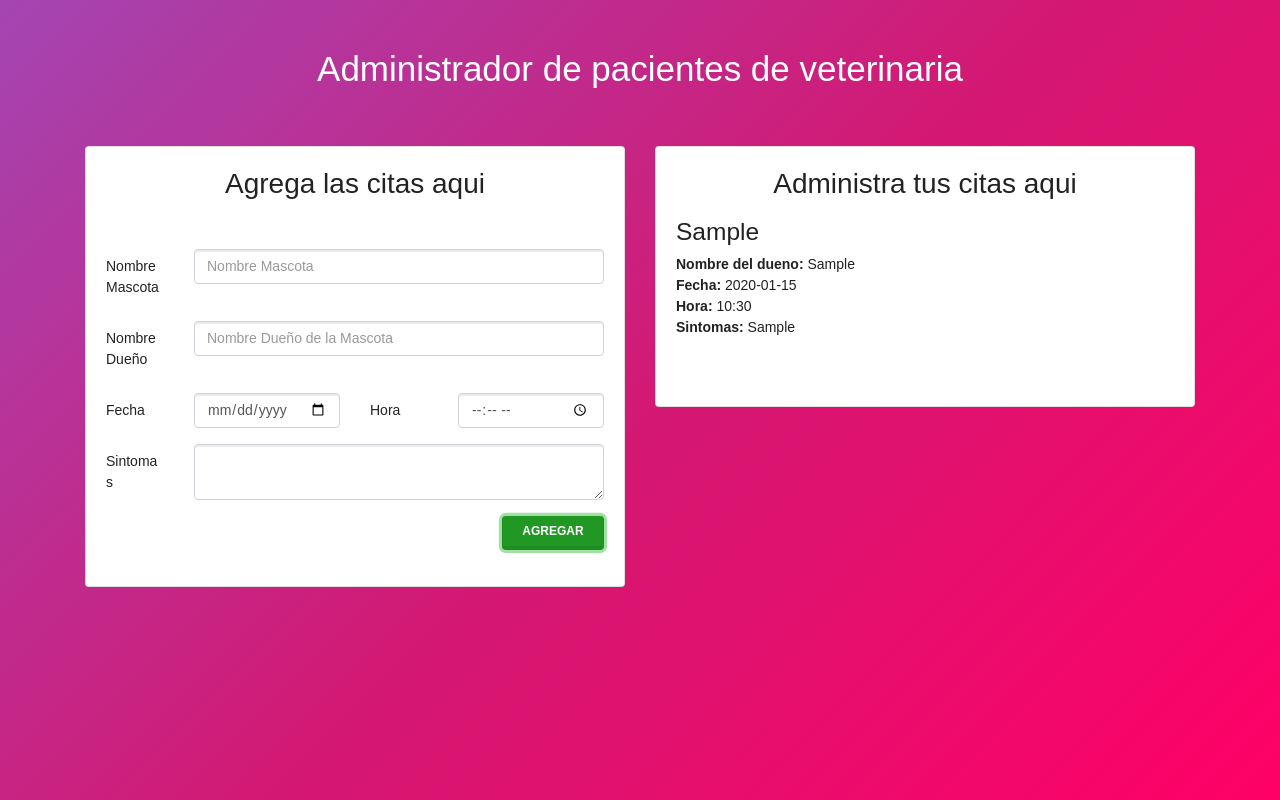
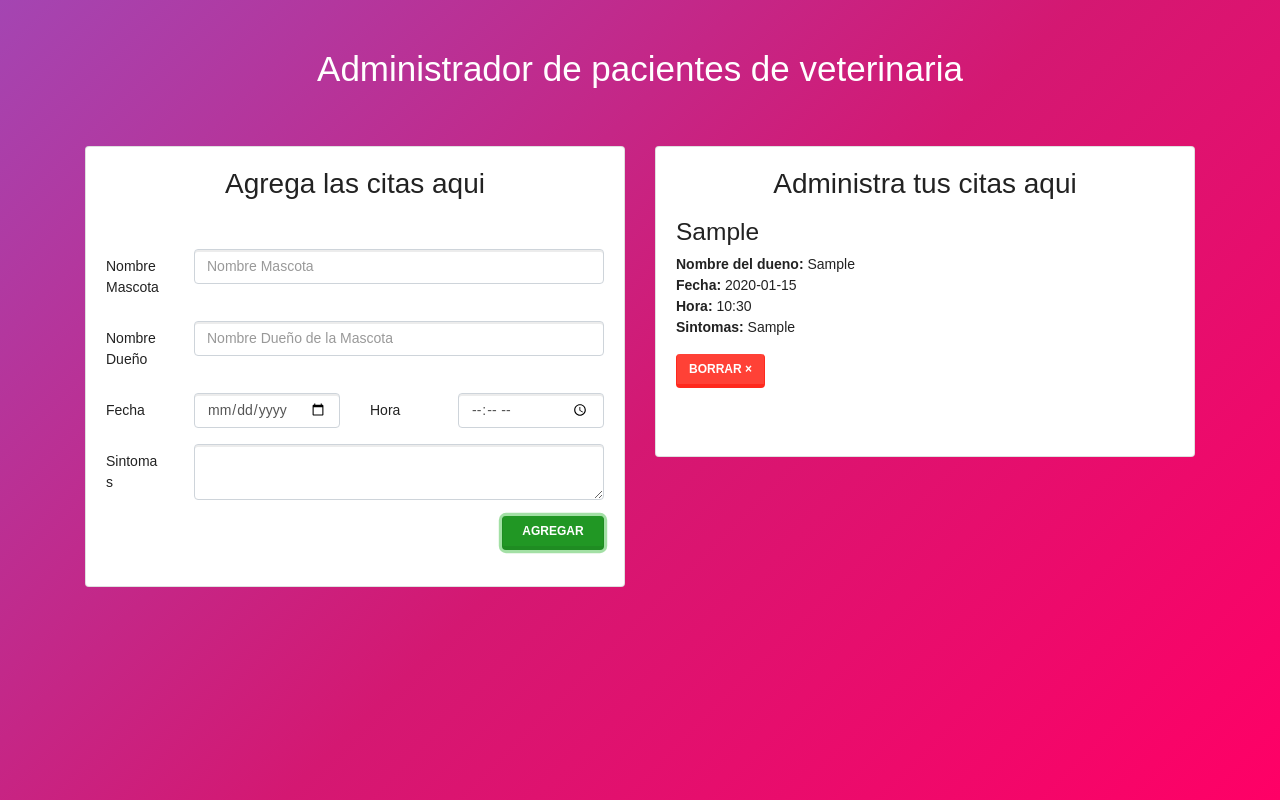
Before and after one commit to esdraspavon/citas-redux, a React (Create React App) app: page / in a window 1280 px wide. Both pictures are taken after typing "Sample", "Sample", "2020-01-15", "10:30", "Sample" into the empty fields and a click on the button "AGREGAR". Built offline with nearby package versions, Linux system fonts and the light colour scheme.

Commit message:
date delete function

```diff
--- a/src/App.js
+++ b/src/App.js
@@ -11,6 +11,16 @@ class App extends Component {
     const dates = [...this.state.dates, newDate];
     this.setState({ dates });
   };
+
+  deleteDate = id => {
+    //Obtener copia del state
+    const oldDates = [...this.state.dates];
+    //borrar el state
+    const dates = oldDates.filter(date => date.id !== id);
+    //Actualizar el state
+    this.setState({ dates });
+  };
+
   render() {
     return (
       <div className="container">
@@ -20,7 +30,7 @@ class App extends Component {
             <Form makeDate={this.makeDate} />
           </div>
           <div className="col-md-6">
-            <List dates={this.state.dates} />
+            <List dates={this.state.dates} deleteDate={this.deleteDate} />
           </div>
         </div>
       </div>
--- a/src/components/Date.js
+++ b/src/components/Date.js
@@ -1,7 +1,11 @@
 import React, { Component } from "react";
 class Date extends Component {
+  deleteDate = () => {
+    this.props.deleteDate(this.props.info.id);
+  };
+
   render() {
-    const { name, own, date, time, symptom, id } = this.props.info;
+    const { name, own, date, time, symptom } = this.props.info;
     return (
       <div className="media mt-3">
         <div className="media-body">
@@ -22,6 +26,9 @@ class Date extends Component {
             <span>Sintomas: </span>
             {symptom}
           </div>
+          <button onClick={this.deleteDate} className="btn btn-danger">
+            Borrar &times;
+          </button>
         </div>
       </div>
     );
--- a/src/components/List.js
+++ b/src/components/List.js
@@ -14,7 +14,11 @@ class List extends Component {
           <h2 className="card-title text-center">{message}</h2>
           <div className="lista-citas">
             {this.props.dates.map(date => (
-              <Date key={date.id} info={date} />
+              <Date
+                key={date.id}
+                info={date}
+                deleteDate={this.props.deleteDate}
+              />
             ))}
           </div>
         </div>
```
